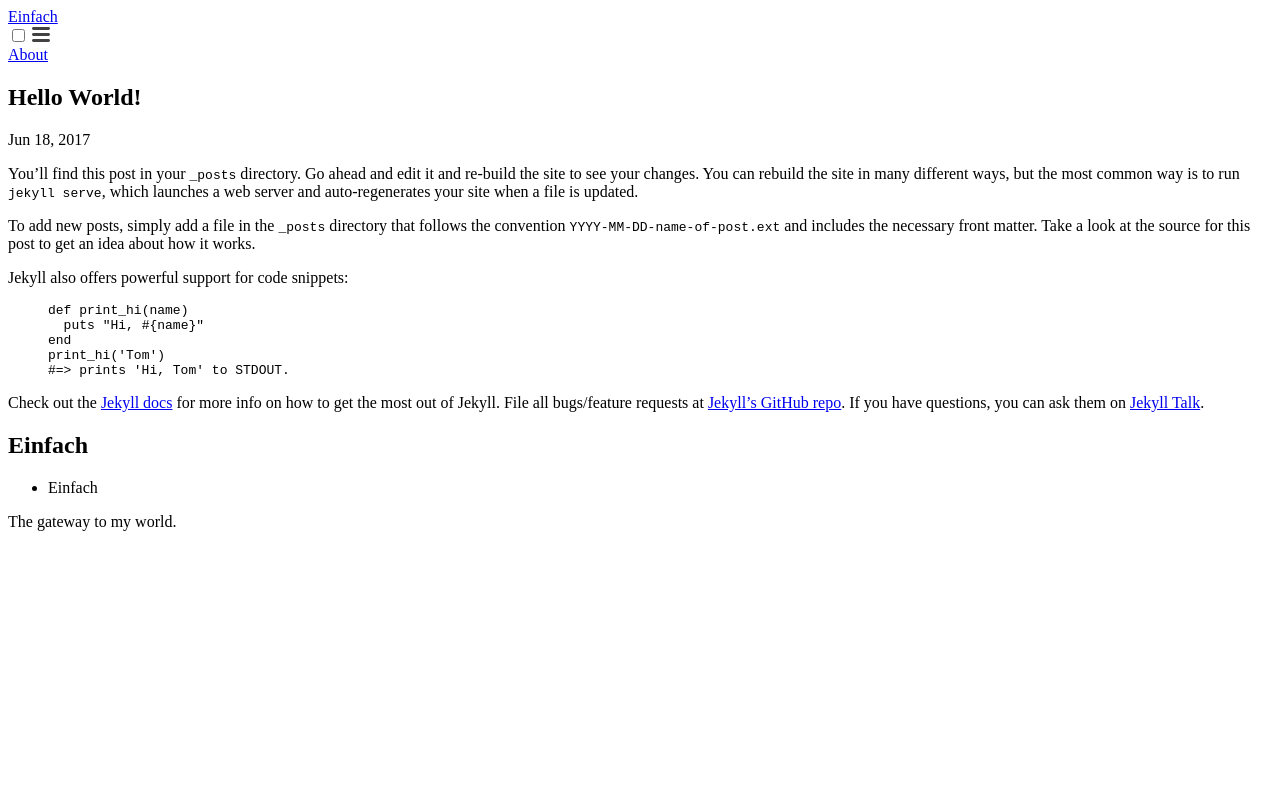
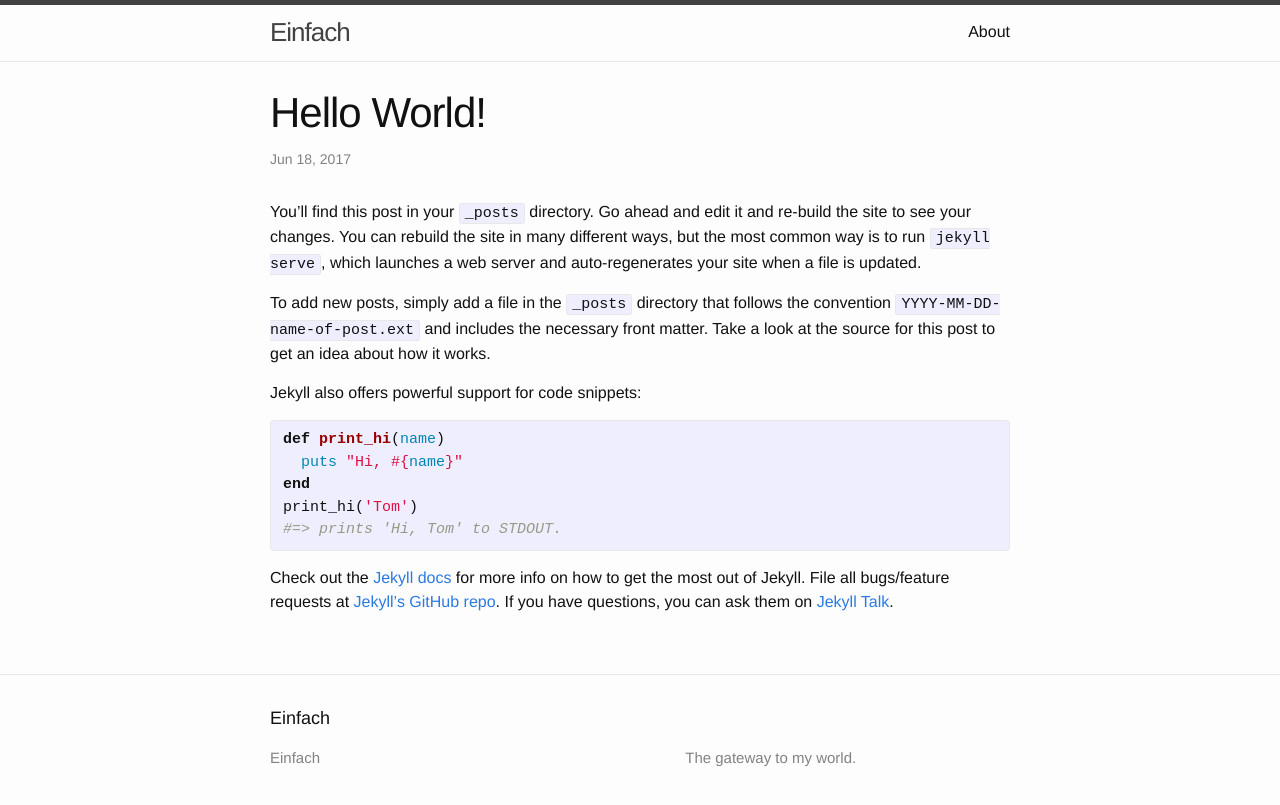
Before and after one commit to sacren/sacren.github.io, a Jekyll site: the page built from _posts/2017-06-18-hello-world.markdown, in a window 1280 px wide. Shown: the top 805 px of the page. Built offline with Jekyll 4.4.1, drawn with Linux system fonts in a browser that asks for light colours.

Commit message:
Use minima theme without the gem

```diff
--- a/Gemfile
+++ b/Gemfile
@@ -11,9 +11,6 @@ ruby RUBY_VERSION
 # Happy Jekylling!
 gem "jekyll", "3.5.2"
 
-# This is the default theme for new Jekyll sites. You may change this to anything you like.
-gem "minima", "~> 2.0"
-
 # If you have any plugins, put them here!
 group :jekyll_plugins do
    gem "jekyll-feed", "~> 0.6"
--- a/_config.yml
+++ b/_config.yml
@@ -23,6 +23,5 @@ encoding: utf-8
 
 # Build settings
 markdown: kramdown
-theme: minima
 plugins:
   - jekyll-feed
--- /dev/null
+++ b/assets/main.scss
@@ -0,0 +1,5 @@
+---
+# Only the main Sass file needs front matter (the dashes are enough)
+---
+
+@import "minima";
```
